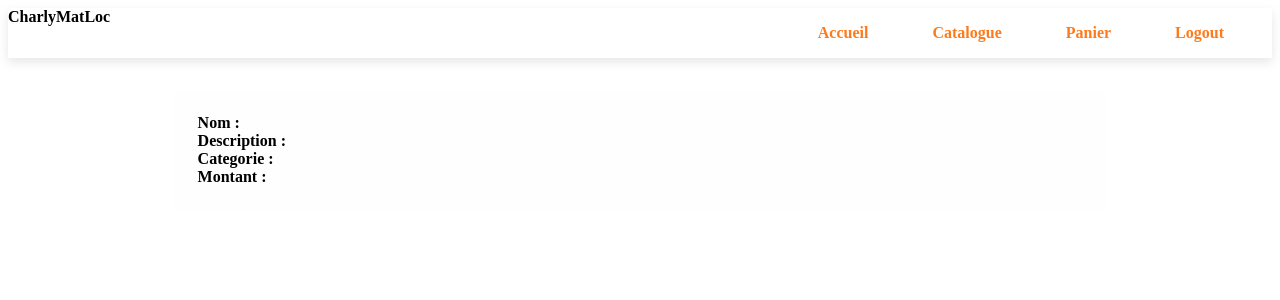
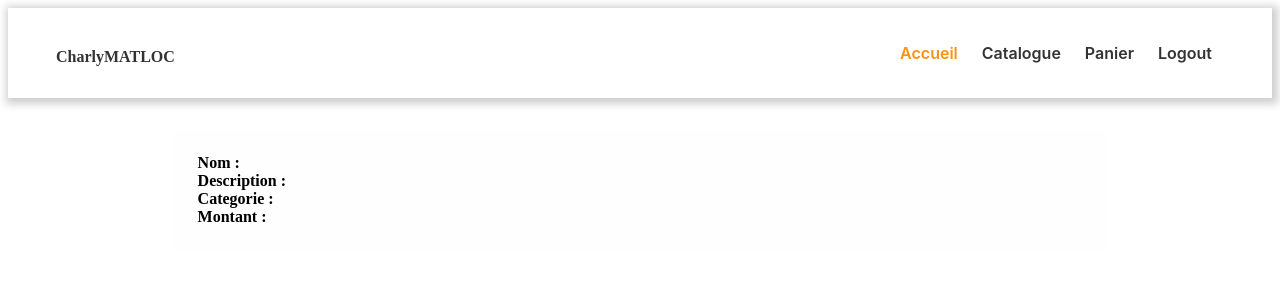
Before and after one commit to haanaan/Atelier1, a PHP site: page /detailOutil.html in a window 1280 px wide. Shown: the top 300 px of the page. Run offline with PHP 8.4, Linux system fonts and the light colour scheme.

Commit message:
fix(scss):modification

```diff
--- a/html/css/detailOutil.css
+++ b/html/css/detailOutil.css
@@ -1,57 +1,161 @@
-.main nav {
+.main .detail {
+  display: -webkit-box;
+  display: -ms-flexbox;
   display: flex;
-  flex-direction: row;
-  justify-content: space-between;
-  font-weight: bold;
-  box-shadow: 0 4px 10px rgba(0, 0, 0, 0.1);
-  background-color: white;
-}
-
-.main nav a {
-  text-decoration: none;
-  color: #ff7a1a;
-  padding: 0.6em 1em;
-}
-
-.main nav a:hover {
-  text-decoration: none;
-  color: rgba(255, 121, 26, 0.5647058824);
-}
-
-.main nav ul {
-  display: flex;
-  list-style-type: none;
-}
-
-.main nav ul li {
-  margin-right: 2em;
-}
-
-.main .detail {
-  display: flex;
-  flex-direction: row;
+  -webkit-box-orient: horizontal;
+  -webkit-box-direction: normal;
+      -ms-flex-direction: row;
+          flex-direction: row;
   width: 70%;
   margin: 2rem auto;
   padding: 1.5rem;
   background-color: rgba(255, 246, 239, 0.1019607843);
-  box-shadow: 0 5px 9px rgba(0, 0, 0, 0);
+  -webkit-box-shadow: 0 5px 9px rgba(0, 0, 0, 0);
+          box-shadow: 0 5px 9px rgba(0, 0, 0, 0);
 }
 
 .main .detail > div:nth-child(1) img {
   width: 50%;
+  display: -webkit-box;
+  display: -ms-flexbox;
   display: flex;
-  justify-content: center;
-  align-items: center;
+  -webkit-box-pack: center;
+      -ms-flex-pack: center;
+          justify-content: center;
+  -webkit-box-align: center;
+      -ms-flex-align: center;
+          align-items: center;
 }
 
 .main .detail > div:nth-child(2) {
-  display: flex;
   margin: 2em;
 }
 
-.main {
+header nav, header nav ul {
+  display: -webkit-box;
+  display: -ms-flexbox;
   display: flex;
-  flex-direction: column;
+  -ms-flex-wrap: wrap;
+      flex-wrap: wrap;
 }
 
-/*# sourceMappingURL=detailOutil.css.map */
+header nav a, header nav ul, header nav ul li {
+  margin-left: 0.5em;
+  margin-top: 0.5em;
+  padding: 0.2em 0.5em;
+  -webkit-box-sizing: border-box;
+          box-sizing: border-box;
+}
+
+@media screen and (max-width: 60em) {
+  header nav a {
+    width: 48.5%;
+  }
+}
+
+@media screen and (max-width: 60em) {
+  header nav ul {
+    width: 98%;
+  }
+}
+
+@media screen and (min-width: 60em) {
+  header nav a {
+    width: 15.5%;
+  }
+}
+
+@media screen and (min-width: 60em) {
+  header nav a img, header nav ul {
+    width: 81.5%;
+  }
+}
+
+header {
+  width: 100%;
+  background-color: #fff;
+  -webkit-box-shadow: 2px 2px 8px 4px rgba(0, 0, 0, 0.192);
+          box-shadow: 2px 2px 8px 4px rgba(0, 0, 0, 0.192);
+}
+header nav {
+  padding: 1em 0;
+  -webkit-box-align: center;
+      -ms-flex-align: center;
+          align-items: center;
+  max-width: 1200px;
+  margin: 0 auto;
+  position: relative;
+}
+header nav a {
+  color: #333;
+  font-weight: bold;
+  text-decoration: none;
+  -webkit-transition: all 0.5s ease;
+  transition: all 0.5s ease;
+}
+header nav a:hover {
+  color: #f09124;
+}
+header nav a img {
+  max-width: 100%;
+  height: auto;
+}
+header nav ul {
+  -webkit-box-pack: end;
+      -ms-flex-pack: end;
+          justify-content: flex-end;
+  margin-top: 0;
+}
+@media screen and (max-width: 40em) {
+  header nav ul {
+    -webkit-box-orient: vertical;
+    -webkit-box-direction: normal;
+        -ms-flex-direction: column;
+            flex-direction: column;
+    -webkit-box-align: end;
+        -ms-flex-align: end;
+            align-items: flex-end;
+    width: 100%;
+    margin-top: 1em;
+  }
+}
+header nav ul li {
+  margin-left: 1em;
+  margin-top: 1em;
+  padding: 0;
+  list-style: none;
+}
+@media screen and (max-width: 40em) {
+  header nav ul li {
+    margin-bottom: 0.5em;
+    margin-left: 0;
+    text-align: right;
+    width: auto;
+  }
+}
+header nav ul li a, header nav ul li button {
+  text-decoration: none;
+  color: #333;
+  font-weight: 600;
+  font-family: "Inter", sans-serif;
+  -webkit-transition: all 0.3s ease;
+  transition: all 0.3s ease;
+  background: none;
+  border: none;
+  padding: 0;
+  cursor: pointer;
+  font-size: 1rem;
+}
+header nav ul li a:hover, header nav ul li a.active, header nav ul li button:hover, header nav ul li button.active {
+  color: #ff9010;
+}
+
+.main {
+  display: -webkit-box;
+  display: -ms-flexbox;
+  display: flex;
+  -webkit-box-orient: vertical;
+  -webkit-box-direction: normal;
+      -ms-flex-direction: column;
+          flex-direction: column;
+}
--- a/html/detailOutil.html
+++ b/html/detailOutil.html
@@ -11,17 +11,17 @@
 </body>
 </html>
  <div class="main">
+  <header>
     <nav class="navbar">
-       <div>
-        <trong>CharlyMatLoc</strong>
-       </div>
+      <a href="index.html">CharlyMATLOC</a>
       <ul>
-        <li><a href="index.html">Accueil</a></li>
+        <li><a href="index.html" class="active">Accueil</a></li>
         <li><a href="catalogue.html" >Catalogue</a></li>
         <li><a href="panier.html">Panier</a></li>
         <li><a href="#" id="logoutbtn">Logout</a></li>
       </ul>
     </nav>
+  </header>
   <div class="detail">
     <div>
         <div> <div id="image"></div></div>
--- a/html/scss/_contentDetail.scss
+++ b/html/scss/_contentDetail.scss
@@ -1,32 +1,3 @@
-%nav {
-  display: flex;
-  flex-direction: row;
-  justify-content: space-between;
-  font-weight: bold;
-  box-shadow: 0 4px 10px rgba(0, 0, 0, 0.1);
-  background-color: white;
-}
-
-%a {
-  text-decoration: none;
-  color:black;
-  padding: 0.6em 1em;
-}
-
-%a:hover {
-  text-decoration: none;
-  color: #ff791a90;
-}
-
-
-%ul {
-  display: flex;
-  list-style-type: none;
-}
-
-%li {
-  margin-right: 2em;
-}
 $color-primary: #ff7a1a;
 $color-light: #fff6ef1a;
 $color-shadow: rgba(0, 0, 0, 0);
--- a/html/scss/detailOutil.scss
+++ b/html/scss/detailOutil.scss
@@ -1,23 +1,10 @@
 @use 'contentDetail';
+@use 'header';
 
 .main{
     display: flex;
     flex-direction: column;
 
-    nav{
-        @extend %nav;
-        a{
-            @extend %a;
-        //    @extend %a:hover
-        }
-
-        ul{
-            @extend %ul;
-            li{
-                @extend %li;
-            }
-        }
-    }
     .detail{
         @extend %detail;
 > div:nth-child(1) img {
```
Also changed, not shown: 1 other file.
